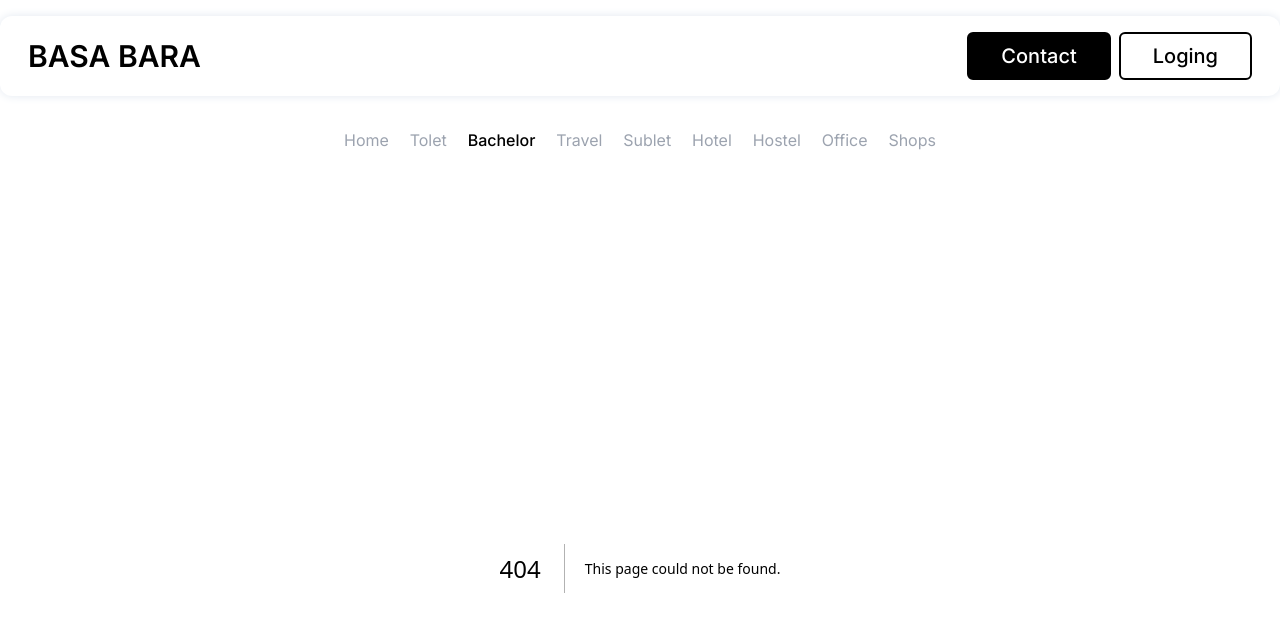
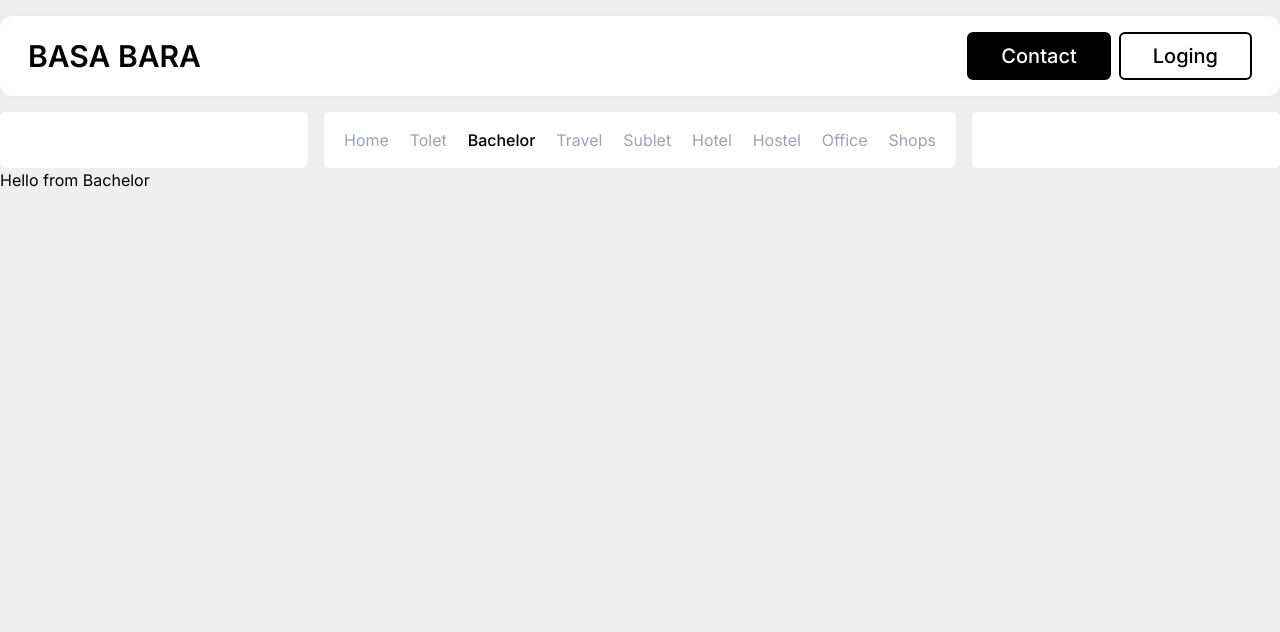
Before and after one commit to Amdadul-HQ/rant-house, a Next.js app: page /bachelor in a window 1280 px wide. Before the commit this address had no page. Shown: the top 632 px of the page. Built offline with nearby package versions, Linux system fonts and the light colour scheme.

Commit message:
adding bachelor folder

```diff
--- /dev/null
+++ b/src/app/bachelor/page.jsx
@@ -0,0 +1,11 @@
+import React from 'react';
+
+const Bachelor = () => {
+    return (
+        <div>
+            <h1>Hello from Bachelor</h1>
+        </div>
+    );
+};
+
+export default Bachelor;
```
